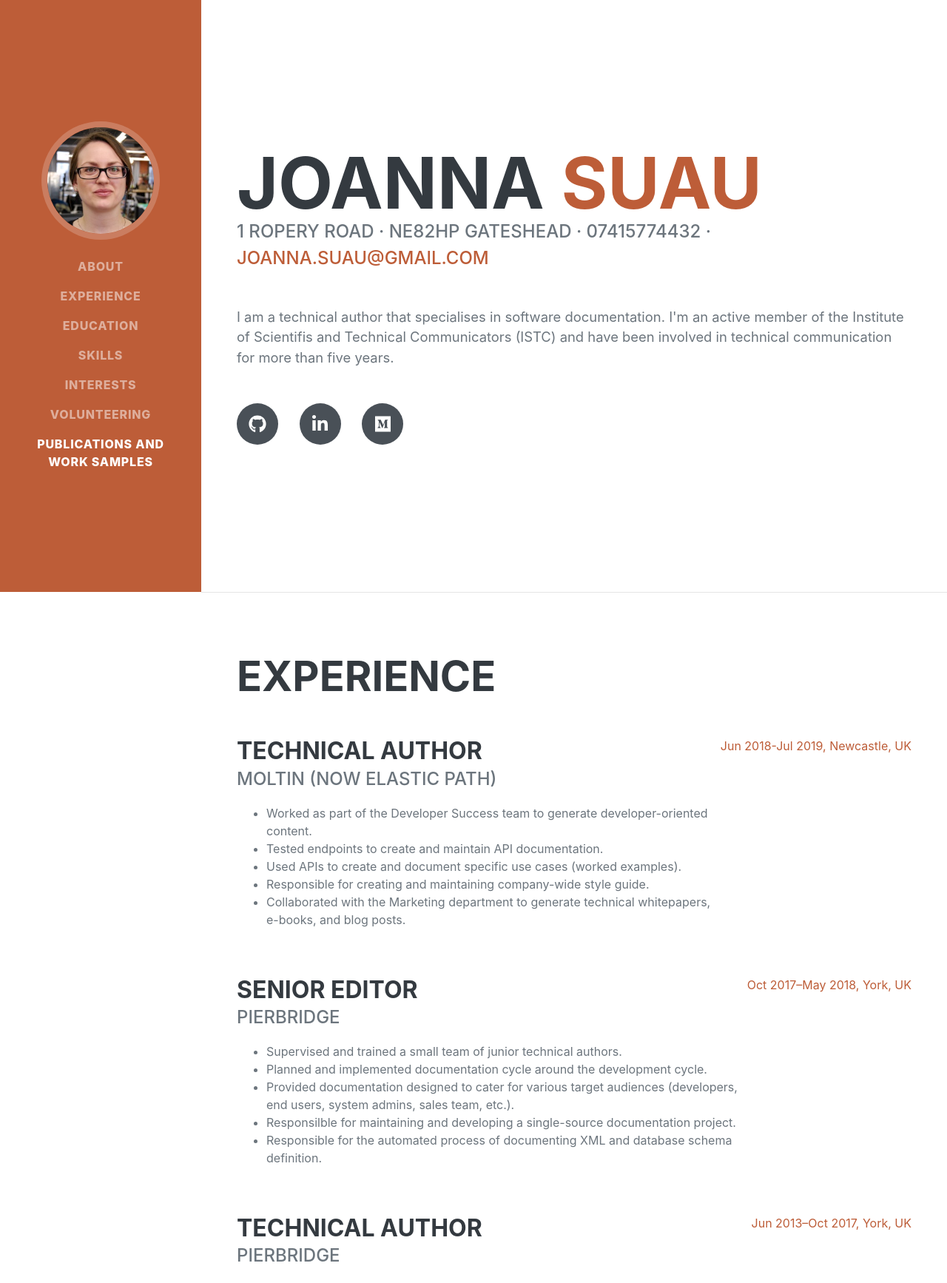
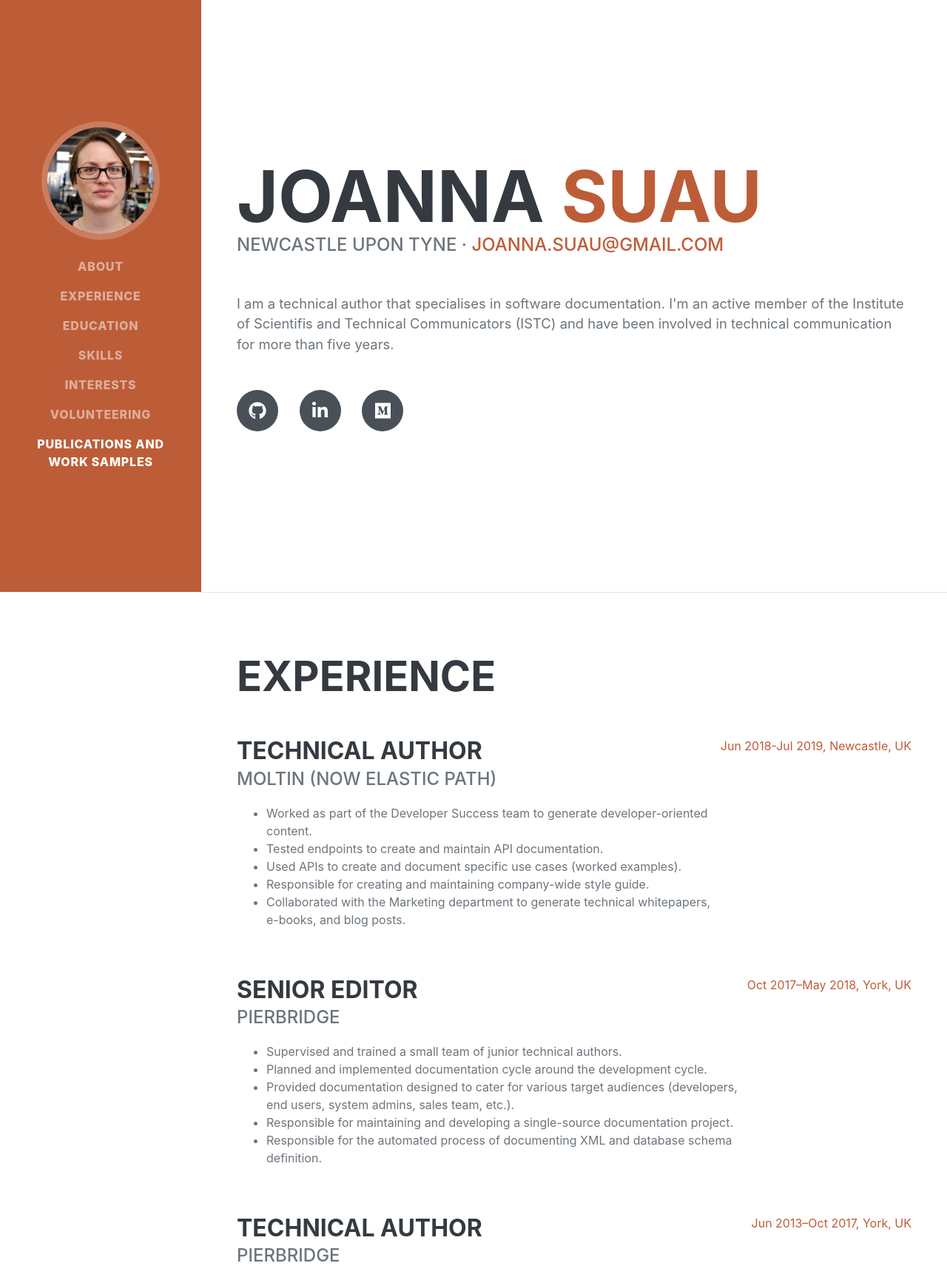
Before and after one commit to jsuau/jsuau.github.io, a plain HTML site: page index.html in a window 1280 px wide. Shown: the top 1734 px of the page at 74% size. Drawn offline with nearby package versions, Linux system fonts and the light colour scheme; a web font is replaced by a local one.

Commit message:
remove address details

```diff
--- a/index.html
+++ b/index.html
@@ -45,7 +45,7 @@
                         <span class="text-primary">Suau</span>
                     </h1>
                     <div class="subheading mb-5">
-                        1 Ropery Road · NE82HP Gateshead · 07415774432 ·
+                       Newcastle Upon Tyne ·
                         <a href="mailto:joanna.suau@gmail.com">joanna.suau@gmail.com</a>
                     </div>
                     <p class="lead mb-5">I am a technical author that specialises in software documentation. I'm an active member of the Institute of Scientifis and Technical Communicators (ISTC) and have been involved in technical communication for more than five years.
@@ -88,7 +88,7 @@
 									</li>
 									<li>Provided documentation designed to cater for various target audiences (developers, end users, system admins, sales team, etc.).
 									</li>
-									<li>Responsilble for maintaining and developing a single-source documentation project.
+									<li>Responsible for maintaining and developing a single-source documentation project.
 									</li>
 									<li>Responsible for the automated process of documenting XML and database schema definition.
 									</li>
```
